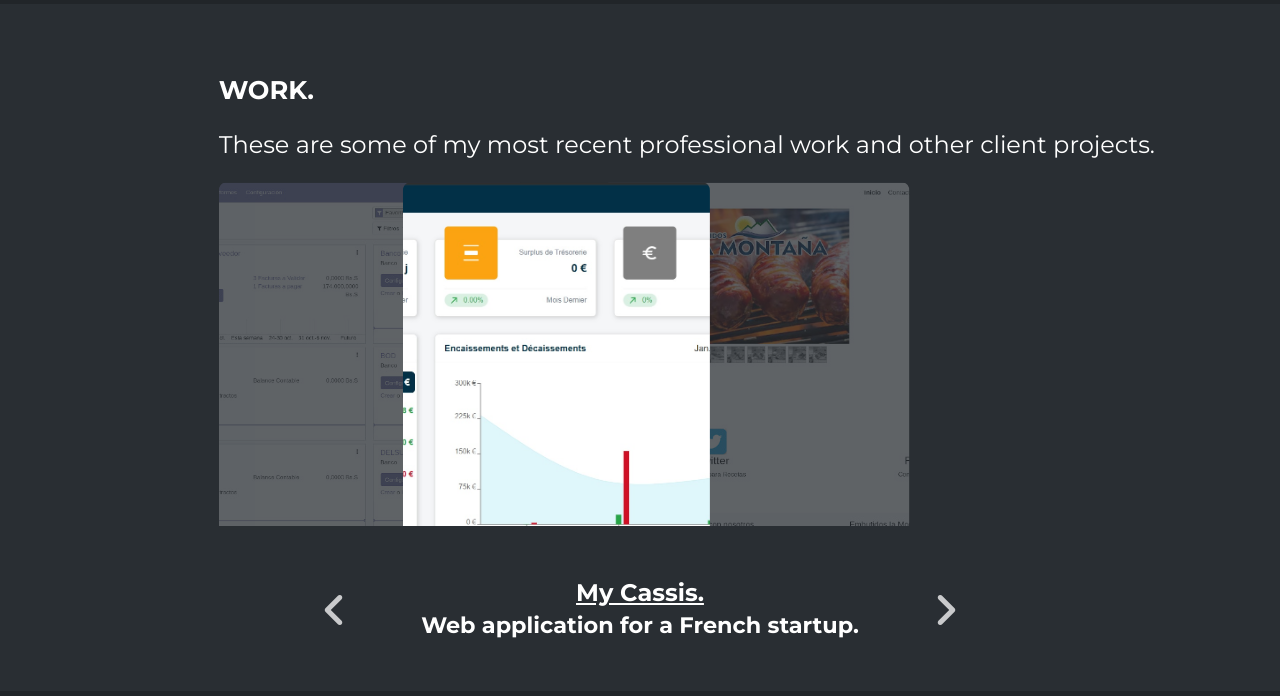
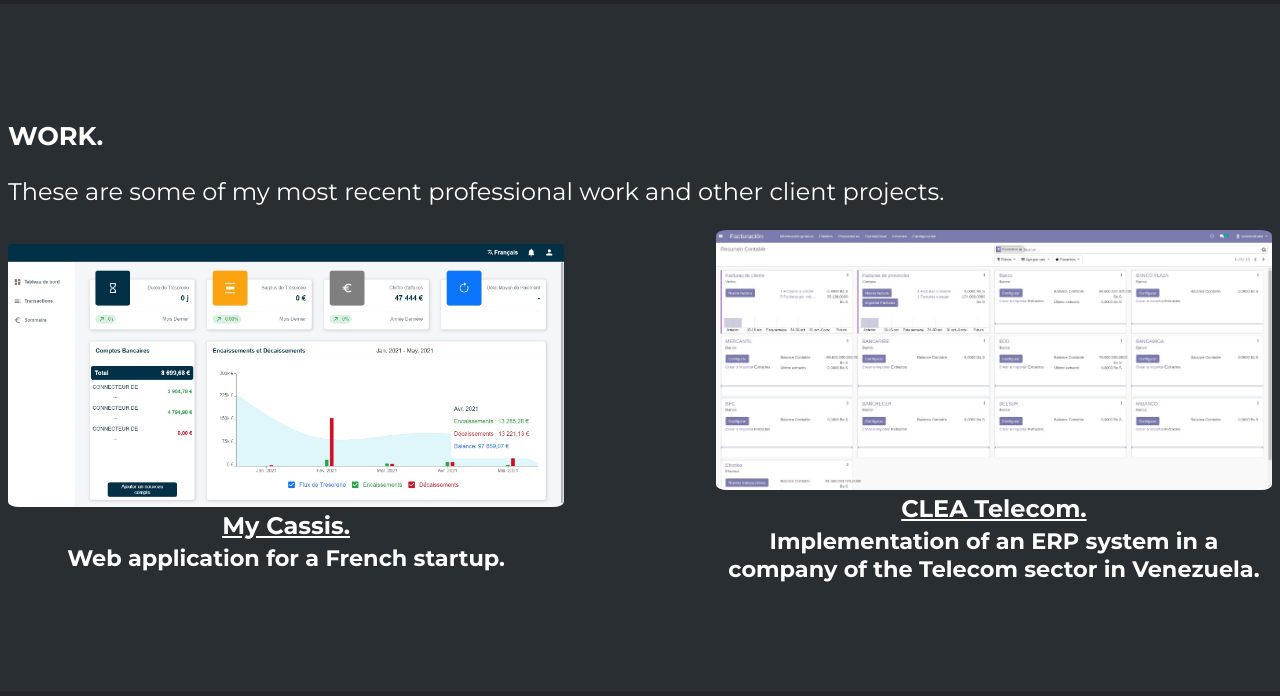
Before and after one commit to contrer-ju/contrer-ju.github.io, a plain HTML site: page work/work.html in a window 1280 px wide. Shown: the part 55-751 px from the top of the page. Drawn offline with nearby package versions, Linux system fonts and the light colour scheme.

Commit message:
Update Work Section and Resume attached

```diff
--- a/css/style.css
+++ b/css/style.css
@@ -92,7 +92,7 @@ body {
   top: 0;
 }
 .height-home-div {
-  height: 5vh
+  height: 5vh;
 }
 
 /* Navigation Section*/
@@ -224,11 +224,17 @@ body {
 .work-main-flex {
   display: flex;
   flex-direction: column;
-  overflow: hidden;
-  transform: translate(0, -10%);
+  /* overflow: hidden; */
+  overflow: scroll;
 }
-.work-text {
+/* .work-text {
   transform: translate(0, 45%);
+} */
+.carousel-temp-container {
+  display: flex;
+  flex-direction: column;
+  justify-content: space-between;
+  align-items: center;
 }
 .carousel-container {
   display: flex;
@@ -244,6 +250,17 @@ body {
   height: auto;
   overflow: hidden;
   transition: all 300ms ease-in-out;
+}
+.carousel-temp-item {
+  width: 95%;
+  /* object-fit: scale-down;
+  border-radius: 2%; */
+}
+.carousel-temp-item img {
+  width: 100%;
+  height: auto;
+  object-fit: scale-down;
+  border-radius: 2%;
 }
 .carousel-item img {
   width: 100%;
@@ -550,7 +567,7 @@ body {
     height: 17vh;
   }
   .height-home-div {
-    height: 20vh
+    height: 20vh;
   }
 }
 
@@ -586,16 +603,20 @@ body {
     font-size: 1.5rem;
     text-align: left;
   }
-  .work-main-flex {
+  /* .work-main-flex {
     transform: translate(5%, -10%);
+  } */
+  .carousel-temp-container {
+    display: flex;
+    flex-direction: row;
   }
   .carousel-container {
     flex-direction: row;
     width: 72vw;
   }
-  .carousel-text-container {
+  /* .carousel-text-container {
     width: 80%;
-  }
+  } */
   .carousel-container .carousel-item {
     width: 100%;
     height: 100%;
@@ -657,4 +678,19 @@ body {
     justify-content: flex-end;
     width: 90%;
   }
+  /* Remove all bellow this, after carousel active*/
+  .work-text {
+    transform: translate(0, 0);
+  }
+  .carousel-temp-item {
+    width: 44%;
+    /* object-fit: scale-down;
+    border-radius: 2%; */
+  }
+  .carousel-temp-item img {
+    width: 100%;
+    height: auto;
+    object-fit: scale-down;
+    border-radius: 2%;
+  }
 }
--- a/work/work.html
+++ b/work/work.html
@@ -40,7 +40,7 @@
 					These are some of my most recent professional work and other client projects.
 				</p>
 			</div>
-			<div class="carousel-container">
+			<!-- <div class="carousel-container">
 				<div class="carousel-item active">
 					<a href="./works/mycassis.html"><img src="./img/slide0.jpg" alt="My Cassis" /></a>
 				</div>
@@ -50,14 +50,30 @@
 				<div class="carousel-item prev">
 					<a href="./works/clea.html"><img src="./img/slide2.jpg" alt="Clea Telecom" /></a>
 				</div>
+			</div> -->
+			<div class="carousel-temp-container">
+				<div class="carousel-temp-item">
+					<a href="./works/mycassis.html"><img src="./img/slide0.jpg" alt="My Cassis" /></a>
+					<div class="carousel-text-container">
+						<a href="./works/mycassis.html" class="title-carousel bold">My Cassis.</a>
+						<p class="text-carousel bold">Web application for a French startup.</p>
+					</div>
+				</div>
+				<div class="carousel-temp-item">
+					<a href="./works/clea.html"><img src="./img/slide2.jpg" alt="Clea Telecom" /></a>
+					<div class="carousel-text-container">
+						<a href="./works/clea.html" class="title-carousel bold">CLEA Telecom.</a>
+						<p class="text-carousel bold">Implementation of an ERP system in a company of the Telecom sector in
+							Venezuela.</p>
+					</div>
+				</div>
 			</div>
 		</div>
-		<div class="horizontal-width-column carousel-controls">
+		<!-- <div class="horizontal-width-column carousel-controls">
 			<div class="carousel-button"><i class="fas fa-angle-up" id="btn-prev"></i></div>
 			<div class="carousel-text-container">
 				<a href="./works/mycassis.html" class="title-carousel bold">My Cassis.</a>
 				<p class="text-carousel bold">Web application for a French startup.</p>
-
 			</div>
 			<div class="carousel-text-container hidden">
 				<a href="./works/montana.html" class="title-carousel bold">Embutidos La Montana.</a>
@@ -70,7 +86,7 @@
 					Venezuela.</p>
 			</div>
 			<div class="carousel-button"><i class="fas fa-angle-down" id="btn-next"></i></div>
-		</div>
+		</div> -->
 	</section>
 
 	<!-- footer section -->
```
Also changed, not shown: 1 other file.
